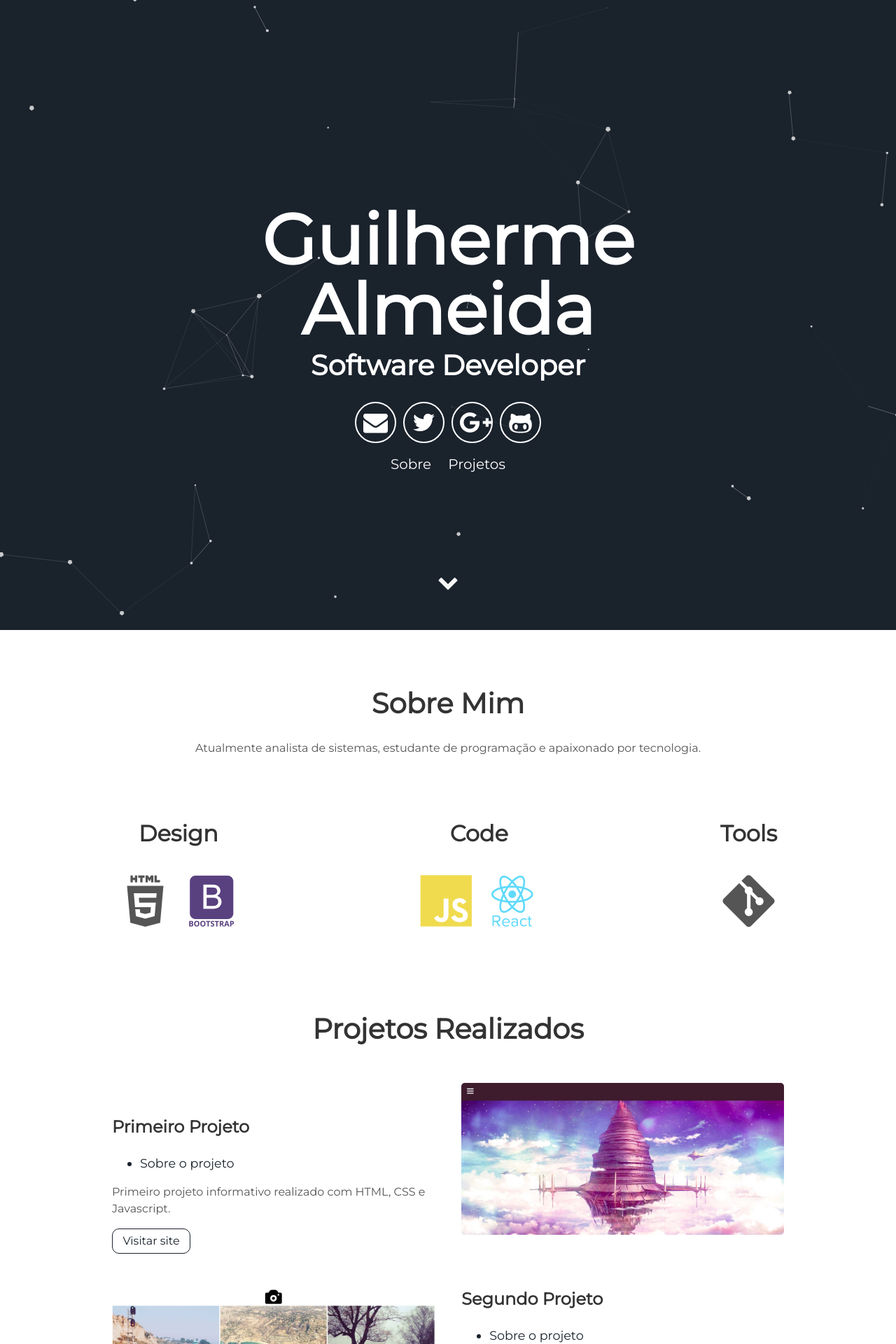
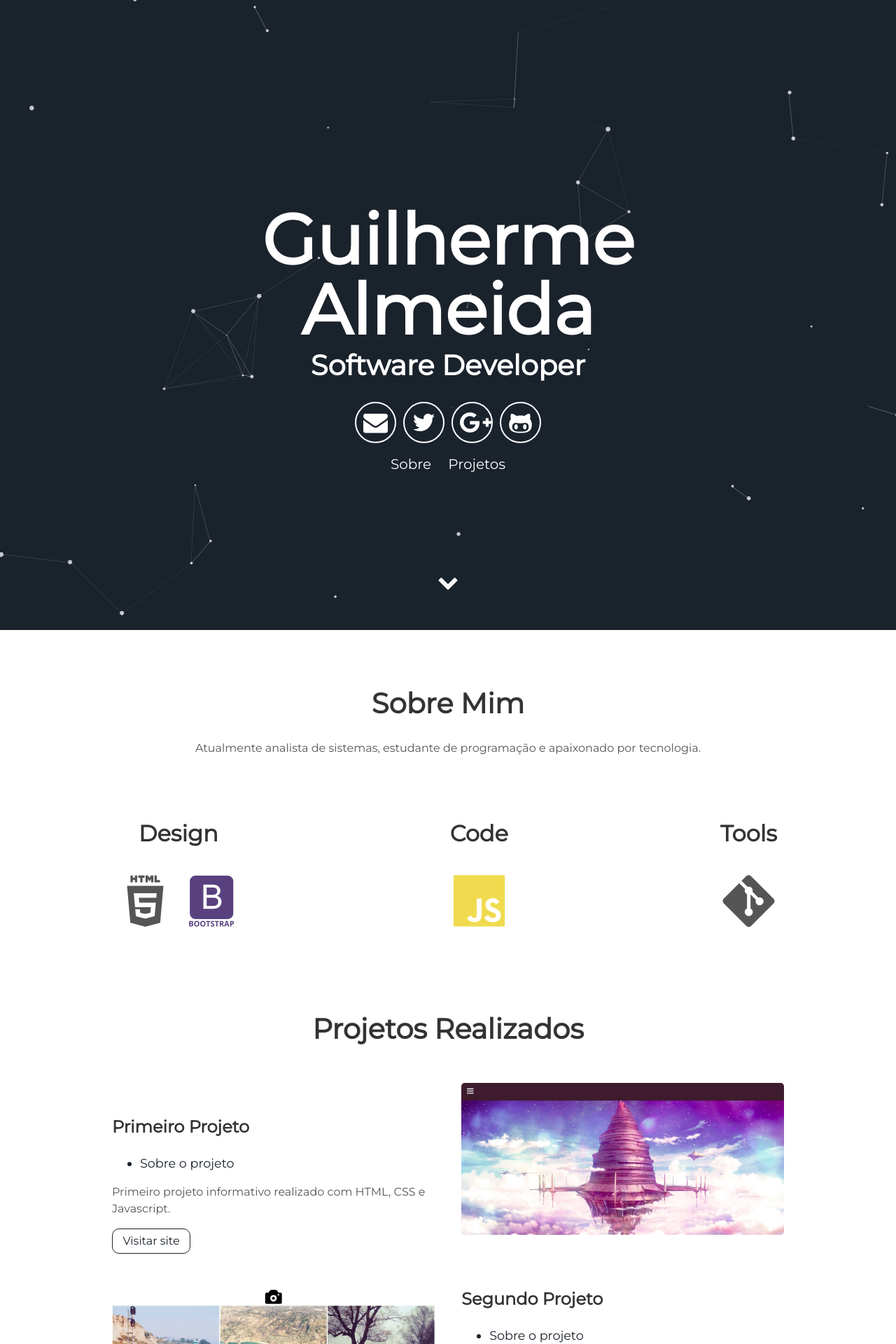
Before and after one commit to guiialmeiida/guiialmeiida.github.io, a Jekyll site: the page built from index.html, in a window 1280 px wide. Shown: the top 1920 px of the page at 70% size. Built offline with Jekyll 4.4.1, drawn with Linux system fonts in a browser that asks for light colours.

Commit message:
Update about.html

```diff
--- a/_includes/about.html
+++ b/_includes/about.html
@@ -11,7 +11,6 @@
     <div class="tech">
       <h2>Code</h2>
       <i class="devicon-javascript-plain colored"></i>
-      <i class="devicon-react-original-wordmark colored"></i>
     </div>
     <div class="tech">
       <h2>Tools</h2>
```
